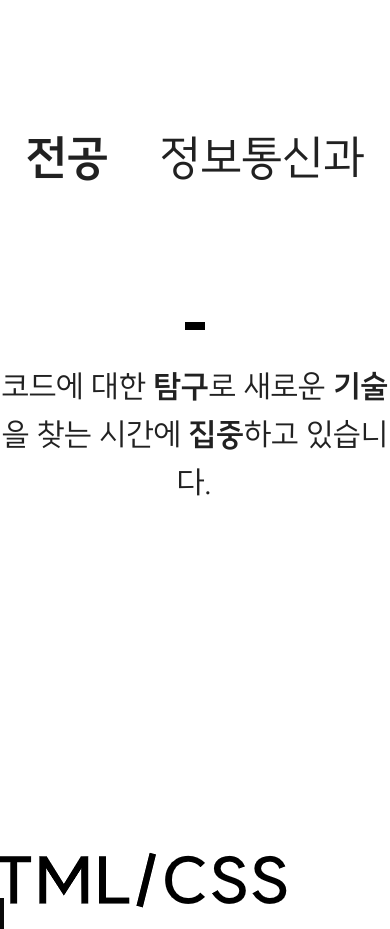
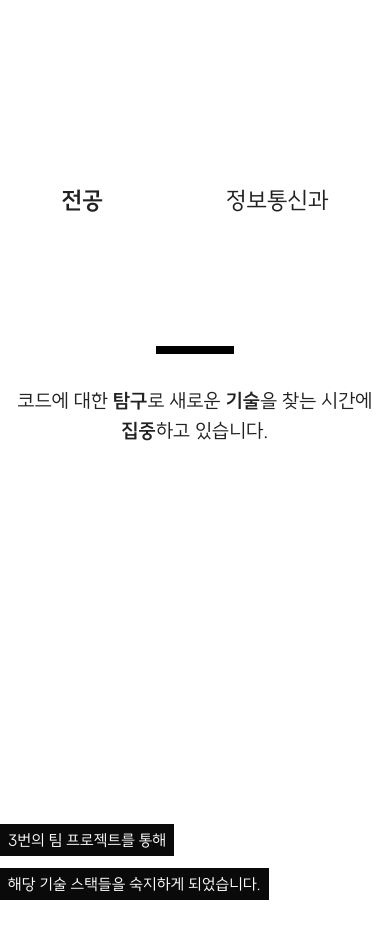
Before and after one commit to Ha-nuel/portfolio-renewal, a React (Vite) app: page / in a window 390 px wide. Shown: the part 1040-1969 px from the top of the page. Built offline with nearby package versions, Linux system fonts and the light colour scheme.

Commit message:
반응형 추가

```diff
--- a/src/components/layouts/Header.tsx
+++ b/src/components/layouts/Header.tsx
@@ -40,6 +40,7 @@ function Header() {
           sx={{
             flexGrow: 1,
             color: getColor,
+            opacity: [0, 0, 100],
           }}
         >
           H A N U E L
@@ -47,6 +48,7 @@ function Header() {
         <Box
           sx={{
             display: 'flex',
+            opacity: [0, 0, 100],
           }}
         >
           <MenuButton
--- a/src/pages/About.tsx
+++ b/src/pages/About.tsx
@@ -50,6 +50,8 @@ function About() {
     bottom: 0;
     z-index: -1;
     width: 100%;
+    height: 100%;
+    object-fit: cover;
   `;
 
   useEffect(() => {
@@ -66,10 +68,10 @@ function About() {
         sx={{
           display: 'flex',
           alignItems: 'center',
-          justifyContent: 'flex-end',
+          justifyContent: ['flex-end', 'center', 'flex-end'],
           textAlign: 'right',
-          fontSize: '7rem',
-          backgroundColor: 'transparent  ',
+          fontSize: ['1.5rem', '2rem', '7rem'],
+          backgroundColor: 'transparent',
         }}
       >
         <BackVideo autoPlay muted play-inline>
@@ -110,22 +112,30 @@ function About() {
           <Typography
             sx={{
               fontFamily: 'suite-bold',
-              fontSize: '3rem',
+              fontSize: ['1.5rem', '2rem', '3rem'],
             }}
           >
             전공
           </Typography>
-          <Typography sx={{ fontSize: '3rem' }}>정보통신과</Typography>
+          <Typography sx={{ fontSize: ['1.5rem', '2rem', '3rem'] }}>
+            정보통신과
+          </Typography>
         </Box>
         <Divider
           sx={{
-            width: '5%',
+            width: ['20%', '20%', '5%'],
             borderWidth: 4,
             mt: 16,
             backgroundColor: 'black',
           }}
         />
-        <Typography sx={{ mt: 4, fontSize: '2rem' }}>
+        <Typography
+          sx={{
+            mt: 4,
+            mx: 2,
+            fontSize: ['1.25rem', '1.5rem', '2rem'],
+          }}
+        >
           코드에 대한 <span style={{ fontFamily: 'suite-bold' }}>탐구</span>로
           새로운 <span style={{ fontFamily: 'suite-bold' }}>기술</span>을 찾는
           시간에 <span style={{ fontFamily: 'suite-bold' }}>집중</span>하고
@@ -134,50 +144,128 @@ function About() {
       </SectionBox>
       <SectionBox
         sx={{
-          backgroundImage: `url(${Stacks})`,
-          backgroundRepeat: 'no-repeat',
-          backgroundPosition: 'center',
           position: 'relative',
+          display: 'flex',
+          justifyContent: 'center',
+          alignItems: 'center',
+          flexDirection: 'column',
         }}
       >
         <Box
           sx={{
+            fontSize: '1rem',
+            opacity: [100, 100, 0],
+            alignSelf: 'flex-start',
+          }}
+        >
+          <StackText
+            sx={{
+              fontSize: ['1rem', '1.3rem', '1.2rem'],
+            }}
+          >
+            3번의 팀 프로젝트를 통해
+          </StackText>
+          <StackText
+            sx={{
+              fontSize: ['1rem', '1.3rem', '1.2rem'],
+            }}
+          >
+            해당 기술 스택들을 숙지하게 되었습니다.
+          </StackText>
+        </Box>
+        <img
+          src={Stacks}
+          alt='기술 스택 이미지'
+          style={{ width: 'auto', height: 'auto', maxWidth: '100%' }}
+        />
+        <Box
+          sx={{
+            fontSize: '1rem',
+            opacity: [100, 100, 0],
+            alignSelf: 'flex-end',
+            display: 'flex',
+            flexDirection: 'column',
+            justifyContent: 'flex-end',
+            alignItems: 'flex-end',
+            mt: 3,
+          }}
+        >
+          <StackText
+            sx={{
+              fontSize: ['1rem', '1.3rem', '1.2rem'],
+            }}
+          >
+            비록 아직 부족한 점이 많지만
+          </StackText>
+          <StackText
+            sx={{
+              fontSize: ['1rem', '1.3rem', '1.2rem'],
+            }}
+          >
+            꾸준히 노력하면서 계속 발전해 나가려 하고 있습니다.
+          </StackText>
+        </Box>
+        <Box
+          sx={{
             position: 'absolute',
-            top: '250px',
-            right: '70%',
+            top: ['250px'],
+            right: ['70%'],
             textAlign: 'right',
           }}
         >
-          <StackText>3번의 팀 프로젝트를 통해</StackText>
-          <StackText>해당 기술 스택들을 숙지하게 되었습니다.</StackText>
+          <StackText
+            sx={{
+              fontSize: ['1rem', '1.2rem'],
+              opacity: [0, 0, 100],
+            }}
+          >
+            3번의 팀 프로젝트를 통해
+          </StackText>
+          <StackText
+            sx={{ fontSize: ['1rem', '1.2rem'], opacity: [0, 0, 100] }}
+          >
+            해당 기술 스택들을 숙지하게 되었습니다.
+          </StackText>
         </Box>
         <Box
           sx={{
             position: 'absolute',
             top: '650px',
-            right: '10%',
+            right: ['90%', '10%'],
             textAlign: 'left',
             display: 'flex',
             flexDirection: 'column',
             alignItems: 'flex-end',
           }}
         >
-          <StackText>비록 아직 부족한 점이 많지만</StackText>
-          <StackText>
+          <StackText
+            sx={{ fontSize: ['1rem', '1.2rem'], opacity: [0, 0, 100] }}
+          >
+            비록 아직 부족한 점이 많지만
+          </StackText>
+          <StackText
+            sx={{ fontSize: ['1rem', '1.2rem'], opacity: [0, 0, 100] }}
+          >
             꾸준히 노력하면서 계속 발전해 나가려 하고 있습니다.
           </StackText>
         </Box>
       </SectionBox>
-      <SectionBox>
-        <Box mb={6} p={8}>
+      <SectionBox sx={{ height: ['150vh', '120vh', '100vh'] }}>
+        <Box mb={[-8, 6, 6]} p={8}>
           <Typography
-            sx={{ mb: 1, fontSize: '2rem', fontFamily: 'suite-bold' }}
+            sx={{
+              mb: 1,
+              fontSize: ['1rem', '2rem'],
+              fontFamily: 'suite-bold',
+              textAlign: ['center', 'center', 'left'],
+            }}
           >
             완성된 프로젝트
           </Typography>
           <Divider sx={{ mb: 3 }} />
           <Grid
             container
+            direction={['column', 'column', 'row']}
             rowSpacing={1}
             columnSpacing={{ xs: 1, sm: 2, md: 3 }}
           >
@@ -229,13 +317,19 @@ function About() {
         </Box>
         <Box p={8}>
           <Typography
-            sx={{ mb: 1, fontSize: '2rem', fontFamily: 'suite-bold' }}
+            sx={{
+              mb: 1,
+              fontSize: ['1rem', '2rem'],
+              fontFamily: 'suite-bold',
+              textAlign: ['center', 'center', 'left'],
+            }}
           >
             진행 중인 프로젝트
           </Typography>
           <Divider sx={{ mb: 3 }} />
           <Grid
             container
+            direction={['column', 'column', 'row']}
             rowSpacing={1}
             columnSpacing={{ xs: 1, sm: 2, md: 3 }}
           >
```
Also changed, not shown: public/images/stacks.svg (added), 1 other file (tests, documents, lock files or other folders).
